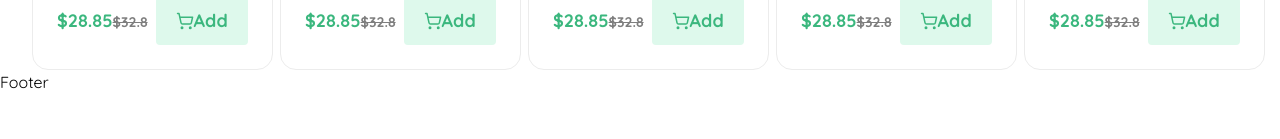
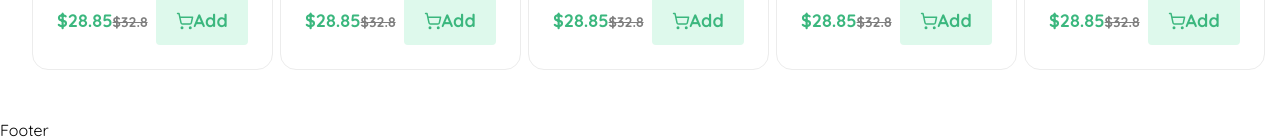
Before and after one commit to Tasnimmou11/E-Commerece_nest, a React (Vite) app: page / in a window 1280 px wide. Shown: the part 2419-2558 px from the top of the page. Before the commit the page ends 2513 px from the top, so only its background shows below. Built offline with nearby package versions, Linux system fonts and the light colour scheme.

Commit message:
bestsells

```diff
--- /dev/null
+++ b/src/components/Home/BestSells.jsx
@@ -0,0 +1,15 @@
+import React from 'react'
+
+const BestSells = () => {
+  return (
+   <section className='pb-12'>
+    <div className="container">
+        <div className="flex">
+
+        </div>
+    </div>
+   </section>
+  )
+}
+
+export default BestSells
--- a/src/pages/Home.jsx
+++ b/src/pages/Home.jsx
@@ -3,6 +3,7 @@ import Banner from '../components/Home/Banner'
 import Categories from '../components/Home/Categories'
 import ProductBanner from '../components/Home/ProductBanner'
 import PopularProduct from '../components/Home/PopularProduct'
+import BestSells from '../components/Home/BestSells'
 
 const Home = () => {
   return (
@@ -11,6 +12,7 @@ const Home = () => {
     <Categories></Categories>
     <ProductBanner></ProductBanner>
     <PopularProduct></PopularProduct>
+    <BestSells></BestSells>
     </>
   )
 }
```
